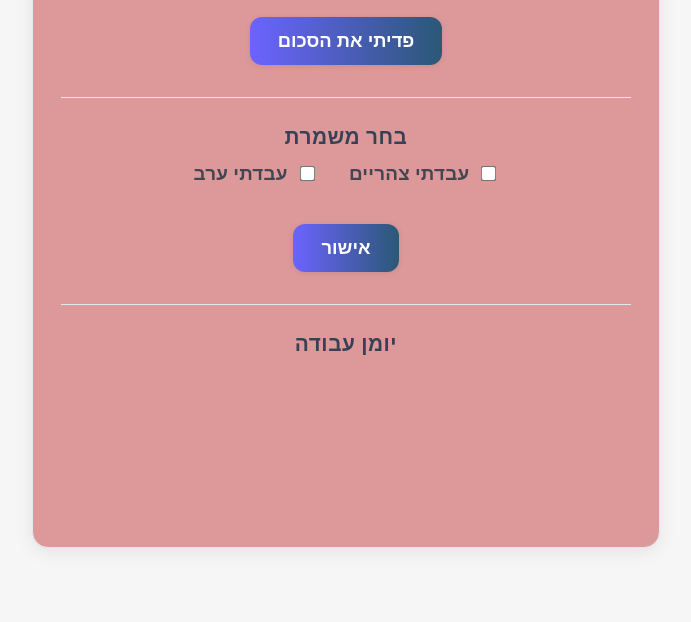
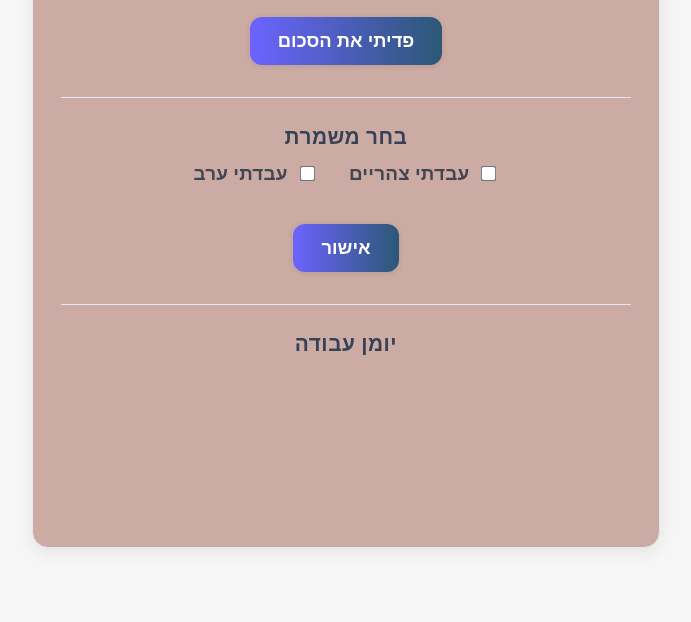
Before and after one commit to kuby456/Quotes1223, a plain HTML site: page index.html in a window 1280 px wide. Shown: the part 178-800 px from the top of the page, without its empty margins (294-985 px from the left). Drawn offline with Linux system fonts and the light colour scheme.

Commit message:
Update index.html

```diff
--- a/index.html
+++ b/index.html
@@ -17,7 +17,7 @@ body {
 }
 
 .card {
- background: #d99; /* אפור כסוף קלאסי */
+ background: #9547; /* אפור כסוף קלאסי */
  box-shadow: 0 4px 18px rgba(0,0,0,0.08);
   border-radius: 16px;
   padding: 36px 28px;
```
